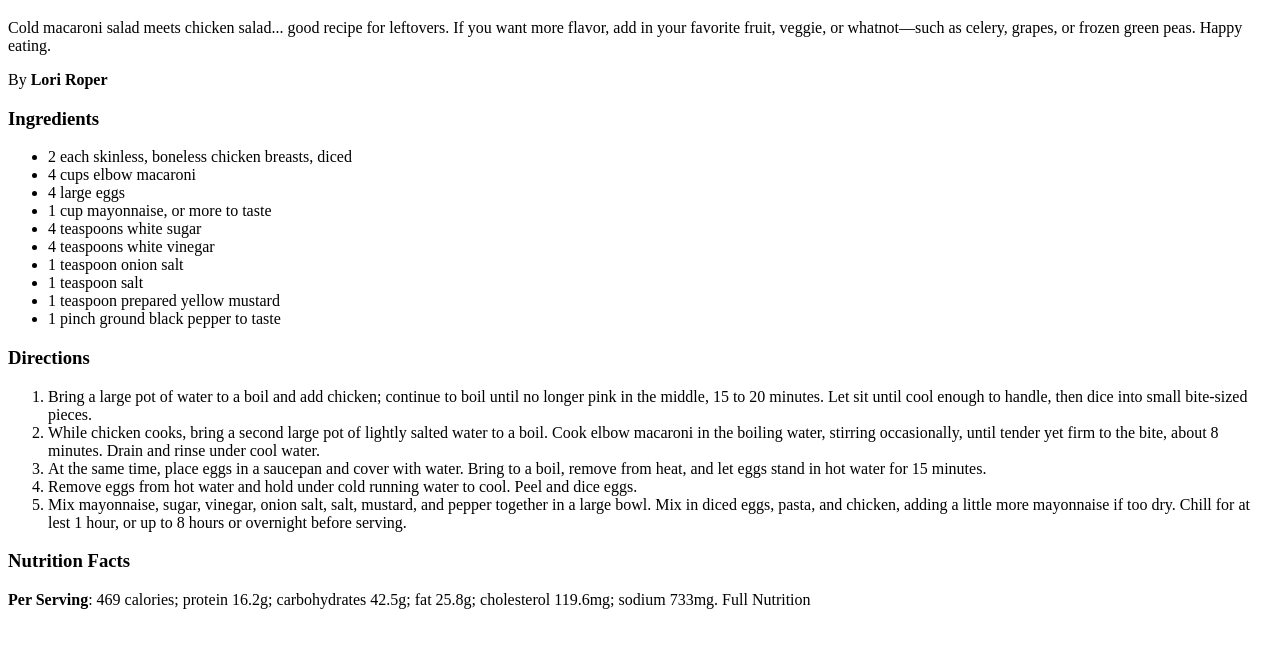
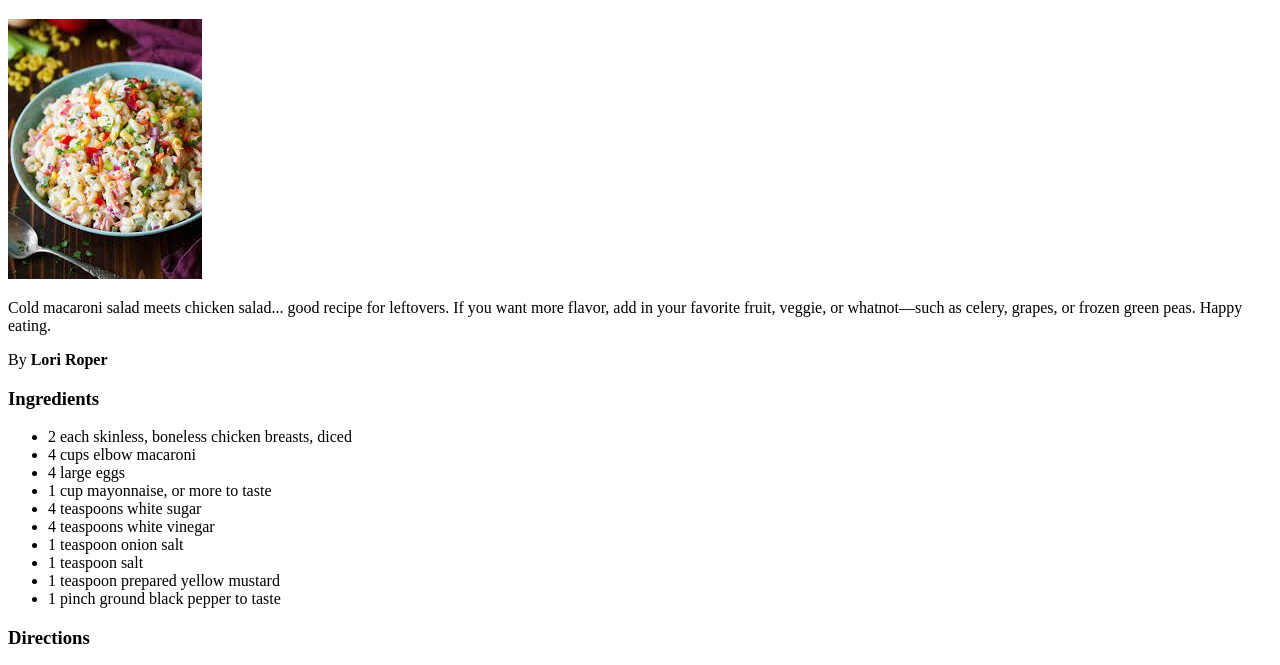
Before and after one commit to GordonChaiCheenShun/odin-recipes, a plain HTML site: page recipes/macaronisalad.html in a window 1280 px wide. Shown: the part 61-726 px from the top of the page. Drawn offline with Linux system fonts and the light colour scheme.

Commit message:
Add images folder and update image in lagsana.html & macaronisalad.html

```diff
--- a/recipes/macaronisalad.html
+++ b/recipes/macaronisalad.html
@@ -6,6 +6,7 @@
     </head>
     <body>
         <h1>Cold Chicken Macaroni Salad</h1>
+        <img src="/images/macaronisalad.jpeg">
         <p>Cold macaroni salad meets chicken salad... good recipe for leftovers. If you want more flavor, add in your favorite fruit, veggie, or whatnot—such as celery, grapes, or frozen green peas. Happy eating.</p>
         <p>By <strong>Lori Roper</strong></p>
         <h3> Ingredients</h3>
```
Also changed, not shown: recipes/lagsana.html (+1 -0 lines), images/aglio olio.jpeg (added), images/lagsana.jpeg (added), images/macaronisalad.jpeg (added).
